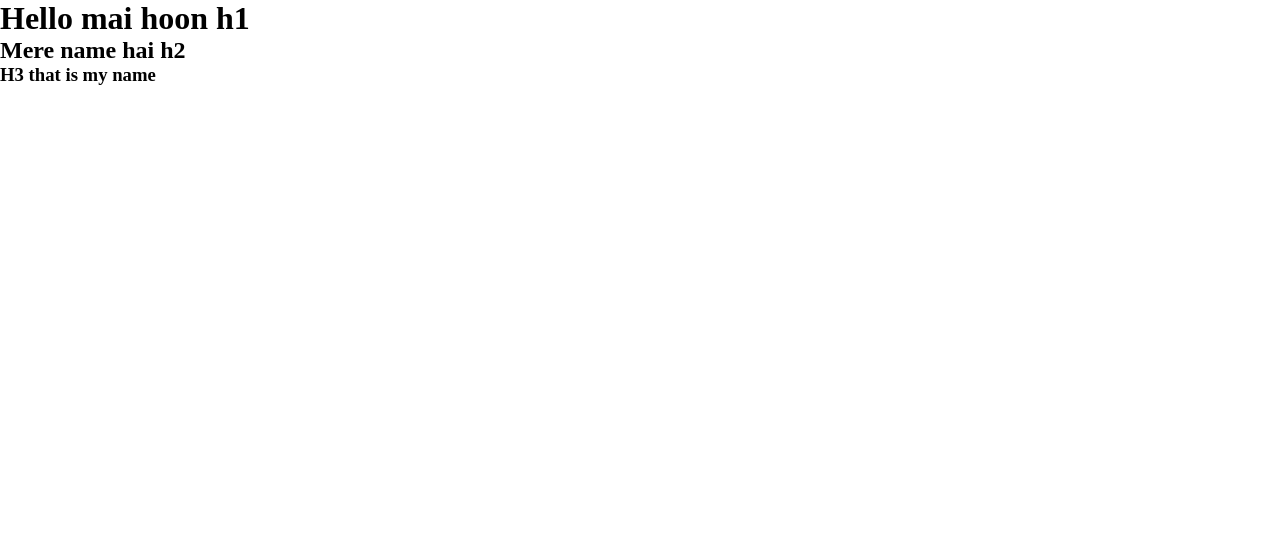
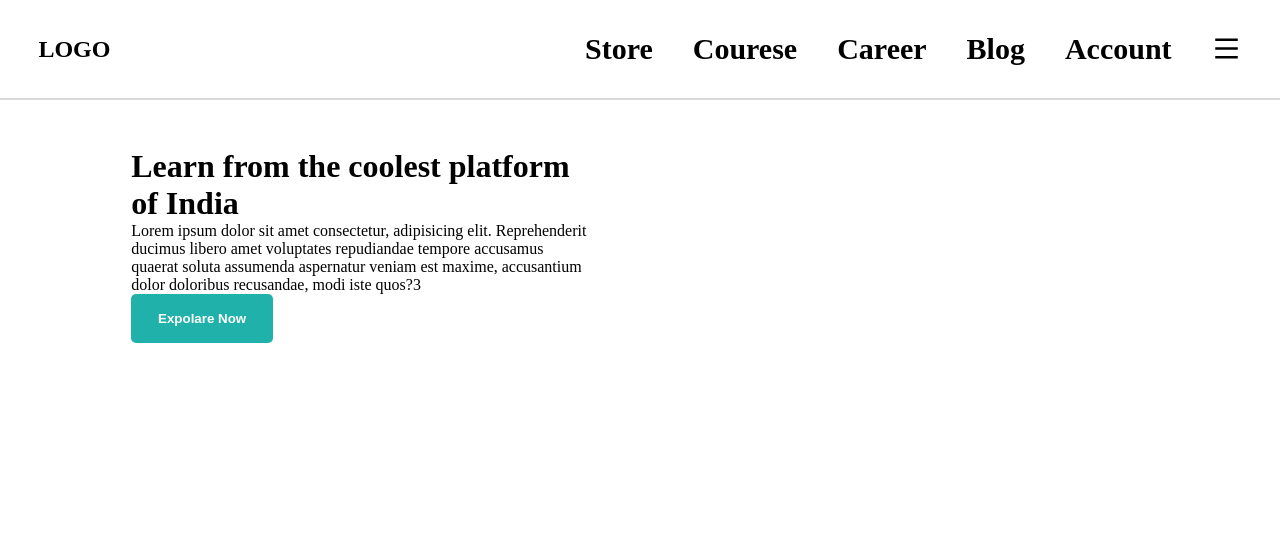
Before and after one commit to JagdishKumar2023/RESPONSIVE_WEBSITE, a plain HTML site: page index.html in a window 1280 px wide. Drawn offline with nearby package versions, Linux system fonts and the light colour scheme.

Commit message:
New Changes

```diff
--- a/index.html
+++ b/index.html
@@ -4,6 +4,10 @@
     <meta charset="UTF-8" />
     <meta name="viewport" content="width=device-width, initial-scale=1.0" />
     <title>Media Queries: width</title>
+    <link
+      href="https://cdn.jsdelivr.net/npm/remixicon@3.5.0/fonts/remixicon.css"
+      rel="stylesheet"
+    />
     <link rel="stylesheet" href="./style.css" />
   </head>
   <body>
@@ -26,17 +30,46 @@
       fugit rem ipsam accusamus quisquam saepe nobis adipisci blanditiis enim
       doloribus, ex quis qui atque vitae animi eaque! Neque, quisquam!
     </p> -->
-
-    <!-- <div id="box">
+    <!--
+    <div id="box">
       <div id="inner"></div>
-    </div> -->
-
-    <!-- <h2>Samjhe aa raha hai ki nhi</h2> -->
+      <h2>Samjhe aa raha hai ki nhi</h2>
+    </div>
 
     <div id="parent">
       <h1>Hello mai hoon h1</h1>
       <h2>Mere name hai h2</h2>
       <h3>H3 that is my name</h3>
+    </div> -->
+
+    <!-- <div class="box"></div> -->
+    <div class="main">
+      <div class="nav">
+        <h2>LOGO</h2>
+        <div class="nav_part2">
+          <h4>Store</h4>
+          <h4>Courese</h4>
+          <h4>Career</h4>
+          <h4>Blog</h4>
+          <h4>Account</h4>
+          <i class="ri-menu-line"></i>
+        </div>
+      </div>
+      <div class="content">
+        <div class="right">
+          <h1>
+            Learn from the <span>coolest</span><span> platform of India</span>
+          </h1>
+          <p>
+            Lorem ipsum dolor sit amet consectetur, adipisicing elit.
+            Reprehenderit ducimus libero amet voluptates repudiandae tempore
+            accusamus quaerat soluta assumenda aspernatur veniam est maxime,
+            accusantium dolor doloribus recusandae, modi iste quos?3
+          </p>
+          <button>Expolare Now</button>
+        </div>
+        <div class="left"></div>
+      </div>
     </div>
   </body>
 </html>
--- a/style.css
+++ b/style.css
@@ -55,9 +55,116 @@ h2 {
 h3 {
   font-size: 1.5rem;
 } */
-
+/*
 .box {
   height: 300px;
-  width: 300px;
-  background-color: royalblue;
+  width: 500px;
+  border: 2px solid black;
+  background-color: crimson;
 }
+
+/* Media Queries */
+
+/*
+@media (max-width: 700px) {
+  .box {
+    background: black;
+    border: 4px solid black;
+  }
+}
+
+@media (max-width: 400px) {
+  .box {
+    border: 2px solid black;
+    border-radius: 50%;
+    background: royalblue;
+  }
+} */
+
+.main {
+  height: 100%;
+  width: 100%;
+  position: relative;
+}
+
+.nav {
+  height: 100px;
+  width: 100%;
+  /* background-color: red; */
+  display: flex;
+  align-items: center;
+  justify-content: space-between;
+  padding: 0 3vw;
+  border-bottom: 2px solid #dadada;
+}
+
+.nav_part2 {
+  display: flex;
+  justify-items: row;
+  gap: 40px;
+  font-size: 30px;
+  align-items: center;
+}
+
+.nav i {
+  font-size: 1.2w;
+  font-weight: 400;
+  cursor: pointer;
+}
+
+@media (max-width: 600px) {
+  .nav {
+    background: lightseagreen;
+    color: #fff;
+  }
+  .nav h2 {
+    font-size: 3rem;
+    font-weight: 700;
+  }
+  .nav h4 {
+    font-size: 1.8vw;
+    cursor: pointer;
+    display: none;
+    margin: 12px 0;
+  }
+}
+
+.content {
+  height: calc(100% - 100px);
+  width: 100%;
+  margin-top: 10px;
+  display: flex;
+  position: relative;
+  padding: 0 10vh;
+}
+
+.right {
+  height: 60%;
+  width: 50%;
+  /* background: royalblue; */
+  padding: 3vw 4vw;
+}
+
+.left p {
+  font-size: 1.2vw;
+  font-weight: 600;
+  color: #666;
+  width: 80%;
+  margin-bottom: 1.5vw;
+  margin-bottom: 3vw;
+}
+
+.rigth h1 span {
+  font-size: 10vw;
+  /* color: lightseagreen; */
+}
+
+button {
+  cursor: pointer;
+  background-color: lightseagreen;
+  padding: 1.3vw 2.1vw;
+  color: #fff;
+  border: none;
+  border-radius: 5px;
+  font-weight: 700;
+}
```
